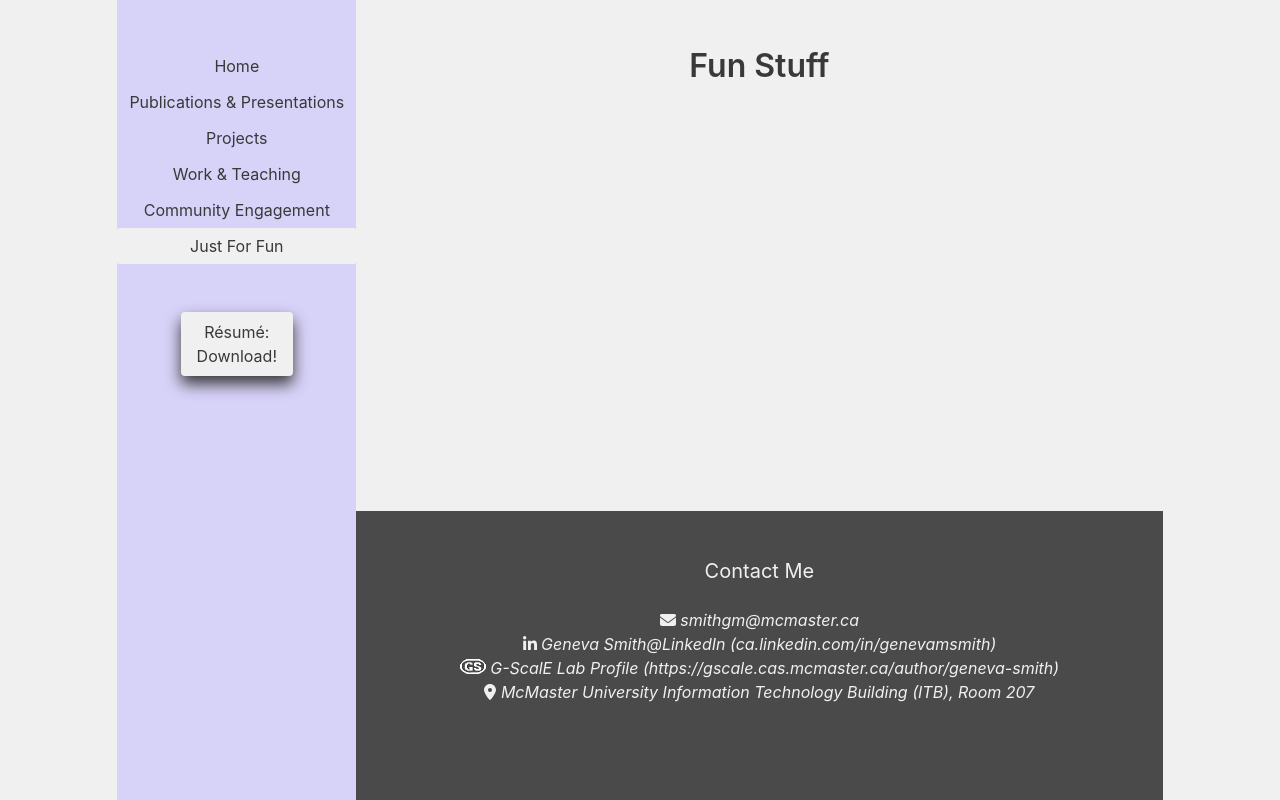
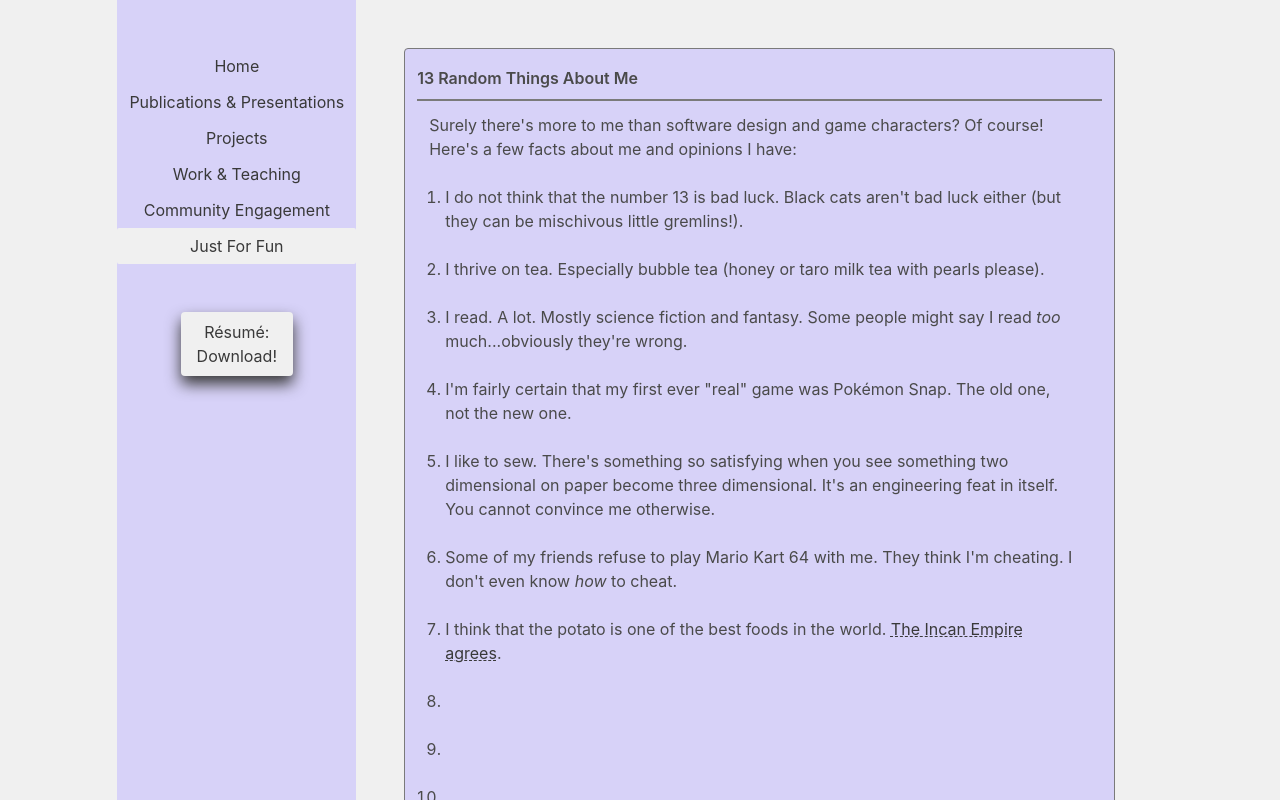
Before and after one commit to GenevaS/website, a Next.js app: page /fun in a window 1280 px wide. Shown: the top 800 px of the page. Built offline with nearby package versions, Linux system fonts and the light colour scheme; some icons are missing.

Commit message:
Filling in content

```diff
--- a/pages/fun.js
+++ b/pages/fun.js
@@ -1,5 +1,7 @@
 import Head from 'next/head'
+
 import Layout, { siteTitle } from '../components/layout'
+import InfoTile from '../components/infotile'
 
 export default function Fun( ) {
     return (
@@ -8,10 +10,91 @@ export default function Fun( ) {
           <title>{siteTitle}</title>
         </Head>
 
-        <section>
-          <h2 className='title has-text-centered pt-6'>
-            Fun Stuff
-          </h2>
+        <section className='is-full-width pt-6'>
+          <div className='columns is-flex-direction-column px-6'>
+            <div className='column'>
+              <div className="tile is-ancestor">
+                <div className="tile is-vertical">
+                  <div className="tile">
+                    <div className="tile is-parent is-vertical">
+
+                      <InfoTile tileTitle="13 Random Things About Me"
+                                pictureSrc={null}>
+                        <div>
+                          <p className='block'>
+                            Surely there&#39;s more to me than software design and game characters?
+                            Of course! Here&#39;s a few facts about me and opinions I have:
+                          </p>
+                          <ol className='px-4'>
+                            <li className='block'>
+                              I do not think that the number 13 is bad luck. Black cats aren&#39;t
+                              bad luck either (but they can be mischivous little gremlins!).
+                            </li>
+
+                            <li className='block'>
+                              I thrive on tea. Especially bubble tea (honey or taro milk tea with
+                              pearls please).
+                            </li>
+
+                            <li className='block'>
+                              I read. A lot. Mostly science fiction and fantasy. Some people might
+                              say I read <em>too</em> much...obviously they&#39;re wrong.
+                            </li>
+
+                            <li className='block'>
+                              I&#39;m fairly certain that my first ever &#34;real&#34; game was
+                              Pokémon Snap. The old one, not the new one.
+                            </li>
+
+                            <li className='block'>
+                              I like to sew. There&#39;s something so satisfying when you see
+                              something two dimensional on paper become three dimensional. It&#39;s
+                              an engineering feat in itself. You cannot convince me otherwise.
+                            </li>
+
+                            <li className='block'>
+                              Some of my friends refuse to play Mario Kart 64 with me. They think
+                              I&#39;m cheating. I don&#39;t even know <em>how</em> to cheat.
+                            </li>
+
+                            <li className='block'>
+                              I think that the potato is one of the best foods in the
+                              world. <a className="is-link" href='https://en.wikipedia.org/wiki/Axomamma'>The Incan Empire agrees</a>.
+                            </li>
+
+                            <li className='block'>
+
+                            </li>
+
+                            <li className='block'>
+
+                            </li>
+
+                            <li className='block'>
+
+                            </li>
+
+                            <li className='block'>
+
+                            </li>
+
+                            <li className='block'>
+
+                            </li>
+
+                            <li className='block'>
+
+                            </li>
+                          </ol>
+                        </div>
+                      </InfoTile>
+
+                    </div>
+                  </div>
+                </div>
+              </div>
+            </div>
+          </div>
         </section>
 
     </Layout>
```
